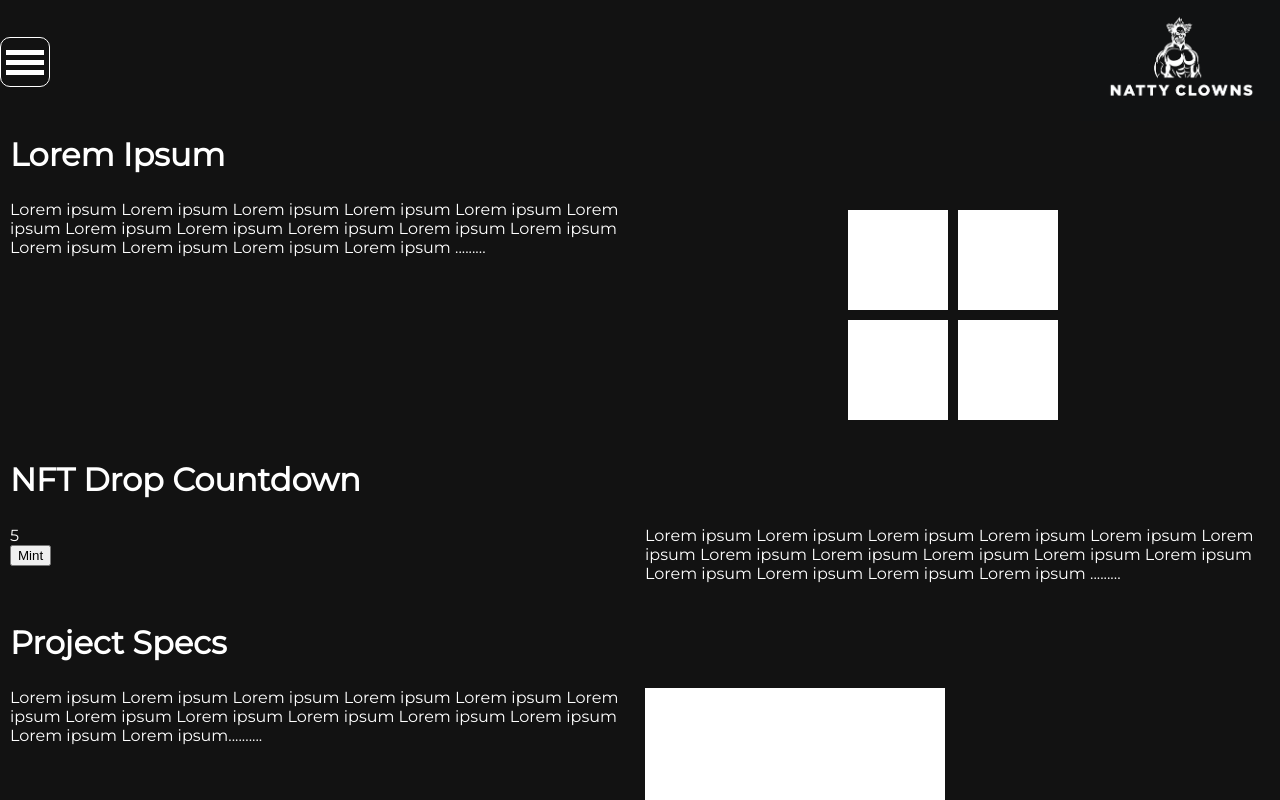
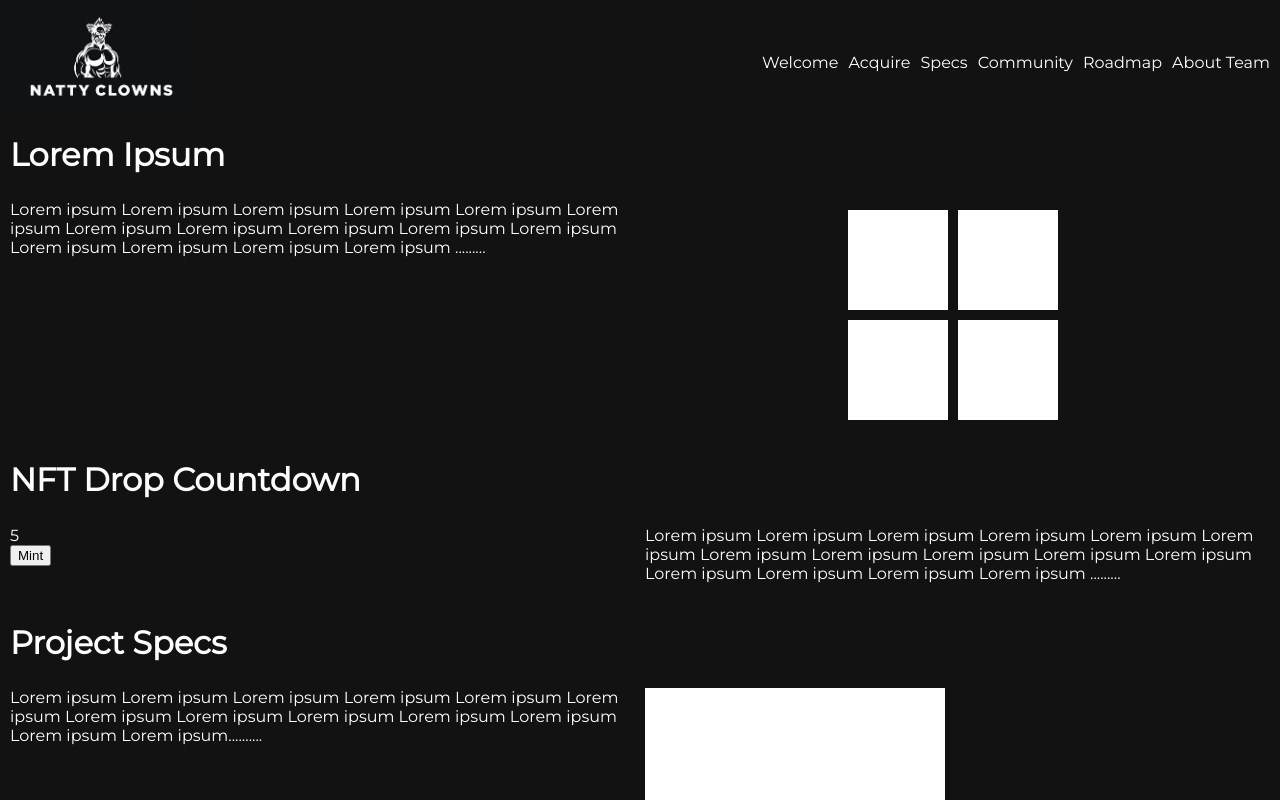
Before and after one commit to bryanguillen/nc, a React (Create React App) app: page / in a window 1280 px wide. Shown: the top 800 px of the page. Built offline with nearby package versions, Linux system fonts and the light colour scheme.

Commit message:
Add support for desktop/tablet nav

```diff
--- a/src/App.css
+++ b/src/App.css
@@ -80,9 +80,24 @@
   width: 200px;
 }
 
-.navigation-mobile {
+.nav-links-md {
+  display: none;
+}
+
+.nav-links-xs {
+  display: flex;
+  flex-direction: column;
+  width: 100%;
+}
+
+.nav-links-xs > * {
+  margin-bottom: 10px;
+}
+
+.navigation {
   align-items: center;
   display: flex;
+  flex-wrap: wrap;
   justify-content: space-between;
 }
 
@@ -113,6 +128,27 @@
  **********************/
 
 @media only screen and (min-width: 768px) {
+  .hamburger-icon {
+    display: none;
+  }
+
+  .navigation {
+    flex-wrap: nowrap;
+  }
+
+  .nav-links-md {
+    display: flex;
+    flex-direction: row;
+  }
+
+  .nav-links-md .nav-link {
+    margin-right: 10px;
+  }
+
+  .nav-links-xs {
+    display: none;
+  }
+
   .two-column-section-body {
     flex-direction: row;
   }
--- a/src/App.tsx
+++ b/src/App.tsx
@@ -133,39 +133,50 @@ function TwoColumnSection({
   )
 }
 
+interface NavLinksProps {
+  mobile?: boolean
+}
+
+function NavLinks({
+  mobile = false
+}: NavLinksProps) {
+  return (
+    <div className={`nav-links ${mobile ? 'nav-links-xs' : 'nav-links-md'}`}>
+      <div className="nav-link">Welcome</div>
+      <div className="nav-link">Acquire</div>
+      <div className="nav-link">Specs</div>
+      <div className="nav-link">Community</div>
+      <div className="nav-link">Roadmap</div>
+      <div className="nav-link">About Team</div>
+    </div>
+  )
+}
+
 function Navigation() {
   const [navVisible, setNavVisible] = useState(false)
 
   const onClickHamburgerIcon = () => setNavVisible(previousState => !previousState)
 
-  const renderNavLinks = () => {
+  const renderMobileNavLinks = () => {
     if (!navVisible) return null
 
     return (
-      <div className="nav-links">
-        <div className="nav-link">Welcome</div>
-        <div className="nav-link">Acquire</div>
-        <div className="nav-link">Specs</div>
-        <div className="nav-link">Community</div>
-        <div className="nav-link">Roadmap</div>
-        <div className="nav-link">About Team</div>
-      </div>
+      <NavLinks mobile/>
     )
   }
 
   return (
     <header className="navigation">
-      <div className="navigation-mobile">
-        <div className="hamburger-icon" onClick={onClickHamburgerIcon}>
-          <div className="hamburger-icon-stripe"></div>
-          <div className="hamburger-icon-stripe"></div>
-          <div className="hamburger-icon-stripe"></div>
-        </div>
-        <div className="logo-container">
-          <img src={logo} className="navigation-logo" alt="Natty Clowns Logo"/>
-        </div>
+      <div className="logo-container">
+        <img src={logo} className="navigation-logo" alt="Natty Clowns Logo"/>
       </div>
-      {renderNavLinks()}
+      <div className="hamburger-icon" onClick={onClickHamburgerIcon}>
+        <div className="hamburger-icon-stripe"></div>
+        <div className="hamburger-icon-stripe"></div>
+        <div className="hamburger-icon-stripe"></div>
+      </div>
+      <NavLinks/>
+      {renderMobileNavLinks()}
     </header>
   )
 }
```
